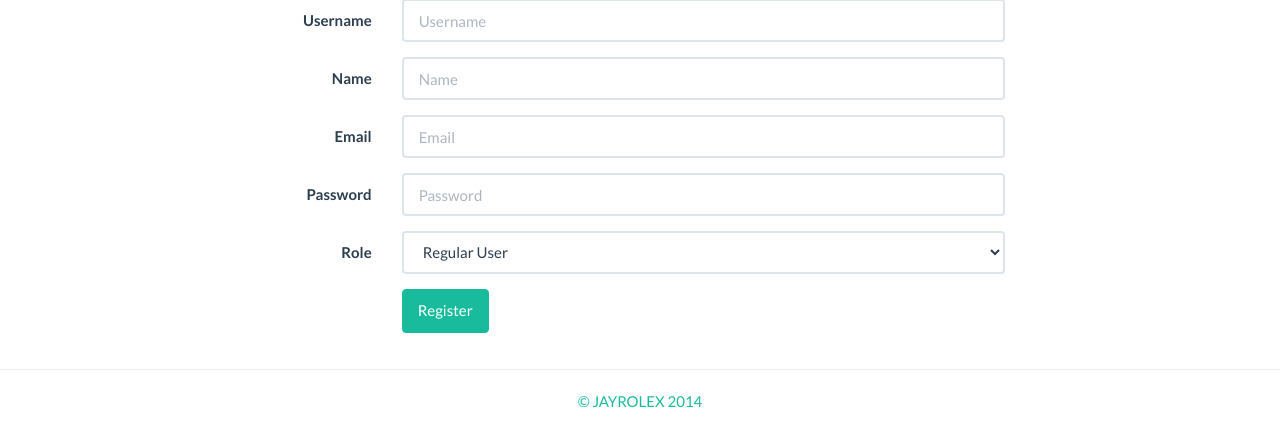
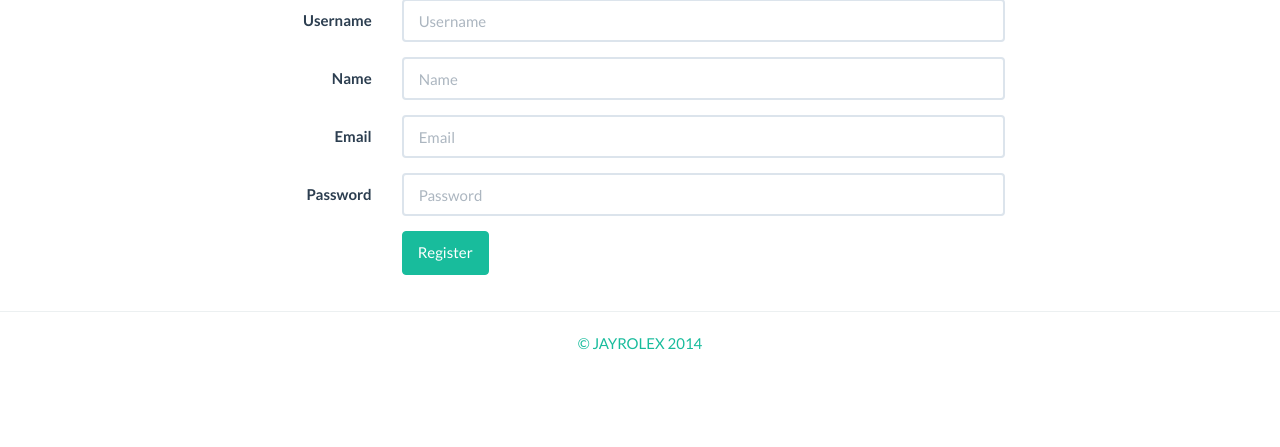
Before and after one commit to mpaarating/jayrolex, a PHP site: page /registration.php in a window 1280 px wide. Shown: the part 225-672 px from the top of the page. Run offline with PHP 8.4, Linux system fonts and the light colour scheme; some libraries are stand-ins or nearby versions.

```diff
--- a/register.php
+++ b/register.php
@@ -11,7 +11,7 @@ $user_name = $_GET['username'];
 $full_name = $_GET['name'];
 $user_email = $_GET['email'];
 $password = $_GET['password'];
-$role = $_GET['role'];
+$role = 2;
 
 
 $query_str = "SELECT * FROM users WHERE user_name='$user_name' && user_password='$password'";
--- a/registration.php
+++ b/registration.php
@@ -38,15 +38,6 @@ include ('includes/header.php');
 				</div>
 			</div>
 			<div class="form-group">
-				<label for="newRole" class="col-sm-2 control-label">Role</label>
-				<div class="col-sm-10">
-					<select id="newRole" name="role" class="form-control">
-						<option value="2">Regular User</option>
-						<option value="1">Administrator</option>
-					</select>
-				</div>
-			</div>
-			<div class="form-group">
 				<div class="col-sm-offset-2 col-sm-10">
 					<button type="submit" class="btn btn-success">Register</button>
 				</div>
```
Also changed, not shown: reviews.php (+12 -13 lines).
